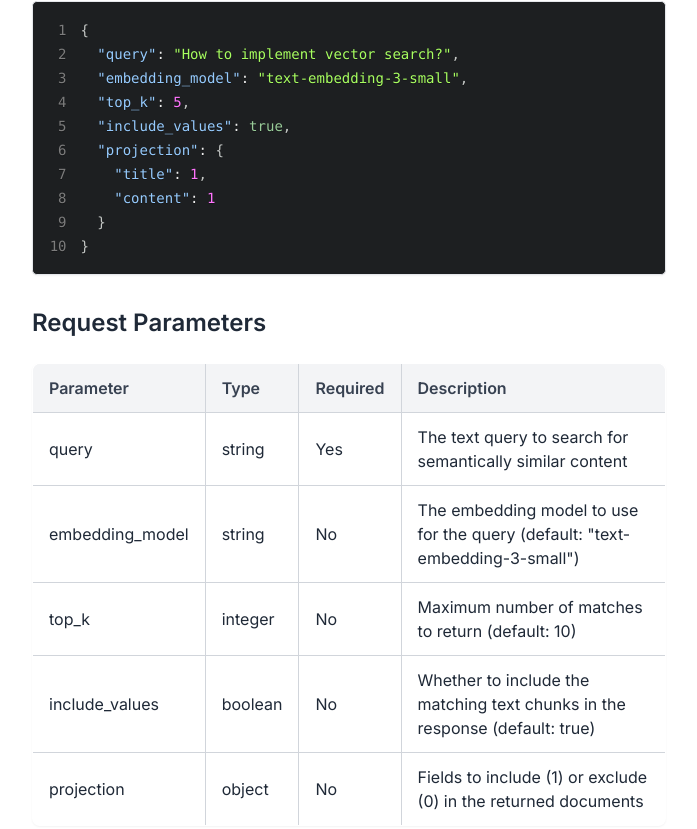
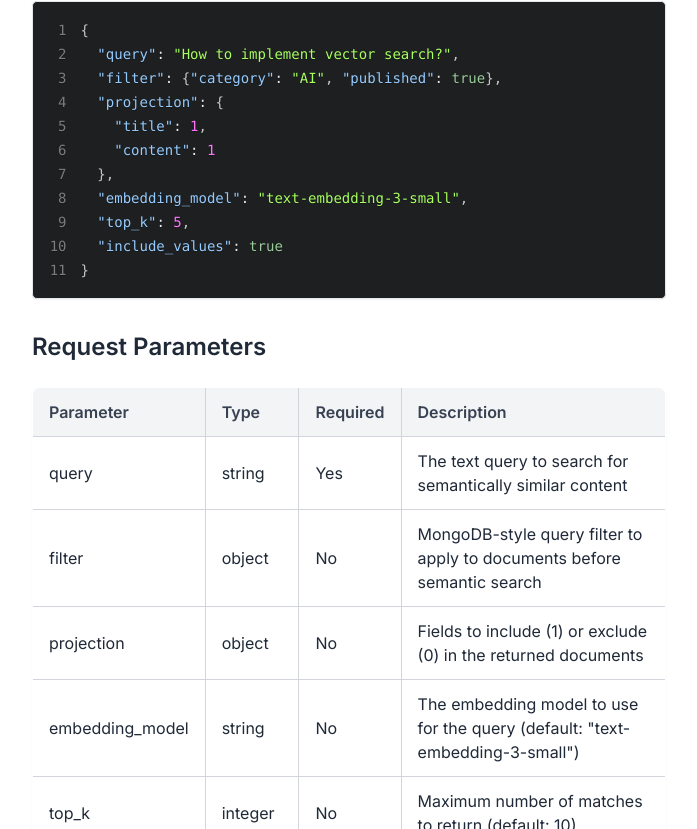
Before and after one commit to capydb/capydb-docs, a Next.js app: page /api-reference/documents/query in a window 1280 px wide. Shown: the part 851-1680 px from the top of the page, without its empty margins (313-1010 px from the left). Built offline with nearby package versions, Linux system fonts and the light colour scheme; no server answers.

Commit message:
Reflect query operation update

```diff
--- a/src/app/api-reference/documents/query/page.tsx
+++ b/src/app/api-reference/documents/query/page.tsx
@@ -42,13 +42,14 @@ export default function QueryDocumentsPage() {
         <SyntaxHighlighter language="json" style={atomDark} showLineNumbers>
           {`{
   "query": "How to implement vector search?",
-  "embedding_model": "text-embedding-3-small",
-  "top_k": 5,
-  "include_values": true,
+  "filter": {"category": "AI", "published": true},
   "projection": {
     "title": 1,
     "content": 1
-  }
+  },
+  "embedding_model": "text-embedding-3-small",
+  "top_k": 5,
+  "include_values": true
 }`}
         </SyntaxHighlighter>
 
@@ -71,6 +72,18 @@ export default function QueryDocumentsPage() {
               <td className="border border-gray-300 dark:border-gray-700 px-4 py-2">The text query to search for semantically similar content</td>
             </tr>
             <tr>
+              <td className="border border-gray-300 dark:border-gray-700 px-4 py-2">filter</td>
+              <td className="border border-gray-300 dark:border-gray-700 px-4 py-2">object</td>
+              <td className="border border-gray-300 dark:border-gray-700 px-4 py-2">No</td>
+              <td className="border border-gray-300 dark:border-gray-700 px-4 py-2">MongoDB-style query filter to apply to documents before semantic search</td>
+            </tr>
+            <tr>
+              <td className="border border-gray-300 dark:border-gray-700 px-4 py-2">projection</td>
+              <td className="border border-gray-300 dark:border-gray-700 px-4 py-2">object</td>
+              <td className="border border-gray-300 dark:border-gray-700 px-4 py-2">No</td>
+              <td className="border border-gray-300 dark:border-gray-700 px-4 py-2">Fields to include (1) or exclude (0) in the returned documents</td>
+            </tr>
+            <tr>
               <td className="border border-gray-300 dark:border-gray-700 px-4 py-2">embedding_model</td>
               <td className="border border-gray-300 dark:border-gray-700 px-4 py-2">string</td>
               <td className="border border-gray-300 dark:border-gray-700 px-4 py-2">No</td>
@@ -87,12 +100,6 @@ export default function QueryDocumentsPage() {
               <td className="border border-gray-300 dark:border-gray-700 px-4 py-2">boolean</td>
               <td className="border border-gray-300 dark:border-gray-700 px-4 py-2">No</td>
               <td className="border border-gray-300 dark:border-gray-700 px-4 py-2">Whether to include the matching text chunks in the response (default: true)</td>
-            </tr>
-            <tr>
-              <td className="border border-gray-300 dark:border-gray-700 px-4 py-2">projection</td>
-              <td className="border border-gray-300 dark:border-gray-700 px-4 py-2">object</td>
-              <td className="border border-gray-300 dark:border-gray-700 px-4 py-2">No</td>
-              <td className="border border-gray-300 dark:border-gray-700 px-4 py-2">Fields to include (1) or exclude (0) in the returned documents</td>
             </tr>
           </tbody>
         </table>
--- a/src/app/document/query/page.tsx
+++ b/src/app/document/query/page.tsx
@@ -36,22 +36,23 @@ export default function QueryPage() {
           <SyntaxHighlighter language="python" style={atomDark} showLineNumbers>
             {`query_text = "Software engineer with expertise in AI"
 
-response = collection.query(query)`}
+response = collection.query(query_text)`}
           </SyntaxHighlighter>
 
           <p>Alternatively, you can use an advanced query with optional parameters like so:</p>
 
           <SyntaxHighlighter language="python" style={atomDark} showLineNumbers>
             {`query_text = "Software engineer with expertise in AI"
-emb_model = "text-embedding-3-small" # Optional
-top_k = 3 # Optional
-include_values = True # Optional
+filter_dict = {"experience": {"$gte": 5}, "skills": {"$in": ["Python", "Machine Learning"]}} # Optional
 projection = {
     "mode": "include",
     "fields": ["name", "bio"]
 } # Optional
+emb_model = "text-embedding-3-small" # Optional
+top_k = 3 # Optional
+include_values = True # Optional
 
-response = collection.query(query, emb_model=emb_model, top_k=top_k, include_values=include_values, projection=projection)`}
+response = collection.query(query_text, filter_dict, projection, emb_model=emb_model, top_k=top_k, include_values=include_values)`}
           </SyntaxHighlighter>
         </LanguageContent>
 
@@ -64,26 +65,26 @@ response = collection.query(query, emb_model=emb_model, top_k=top_k, include_val
           <SyntaxHighlighter language="typescript" style={atomDark} showLineNumbers>
             {`const queryText = "Software engineer with expertise in AI";
 
-const response = collection.query(query);`}
+const response = collection.query(queryText);`}
           </SyntaxHighlighter>
 
           <p>Alternatively, you can use an advanced query with optional parameters like so:</p>
 
           <SyntaxHighlighter language="typescript" style={atomDark} showLineNumbers>
             {`const query = "Software engineer with expertise in AI";
-const embModel = "text-embedding-3-small"; // Optional
-const topK = 3; // Optional
-const includeValues = true; // Optional
+const filter = {experience: {$gte: 5}, skills: {$in: ["Python", "Machine Learning"]}}; // Optional
 const projection = {
   mode: "include",
   fields: ["name", "bio"],
 }; // Optional
+const embModel = "text-embedding-3-small"; // Optional
+const topK = 3; // Optional
+const includeValues = true; // Optional
 
-const response = collection.query(query, {
+const response = collection.query(query, filter, projection, {
   embModel,
   topK,
   includeValues,
-  projection,
 });`}
           </SyntaxHighlighter>
         </LanguageContent>
@@ -186,6 +187,22 @@ const response = collection.query(query, {
               <td className="border border-gray-300 dark:border-gray-700 px-4 py-2">string</td>
             </tr>
             <tr>
+              <td className="border border-gray-300 dark:border-gray-700 px-4 py-2"><strong>filter</strong> (optional)</td>
+              <td className="border border-gray-300 dark:border-gray-700 px-4 py-2">
+                MongoDB-style query filter to apply to documents before semantic search. This allows you to narrow down the documents that will be considered for semantic matching.
+              </td>
+              <td className="border border-gray-300 dark:border-gray-700 px-4 py-2">JSON object</td>
+            </tr>
+            <tr>
+              <td className="border border-gray-300 dark:border-gray-700 px-4 py-2"><strong>projection</strong> (optional)</td>
+              <td className="border border-gray-300 dark:border-gray-700 px-4 py-2">
+                Defines which fields to return in the response. The default value is <code>{`{ "mode": "exclude" }`}</code>.
+                Accepts a required <code>mode</code> (include or exclude) and an optional <code>fields</code> list.
+                See the table below for how different values of <code>projection</code> affect the response.
+              </td>
+              <td className="border border-gray-300 dark:border-gray-700 px-4 py-2">JSON object</td>
+            </tr>
+            <tr>
               <td className="border border-gray-300 dark:border-gray-700 px-4 py-2"><strong>emb_model</strong> (optional)</td>
               <td className="border border-gray-300 dark:border-gray-700 px-4 py-2">
                 The embedding model used for the query. Defaults to OpenAI's text-embedding-3-small.
@@ -212,15 +229,6 @@ const response = collection.query(query, {
                 of each matched chunk in the response.
               </td>
               <td className="border border-gray-300 dark:border-gray-700 px-4 py-2">boolean</td>
-            </tr>
-            <tr>
-              <td className="border border-gray-300 dark:border-gray-700 px-4 py-2"><strong>projection</strong> (optional)</td>
-              <td className="border border-gray-300 dark:border-gray-700 px-4 py-2">
-                Defines which fields to return in the response. The default value is <code>{`{ "mode": "exclude" }`}</code>.
-                Accepts a required <code>mode</code> (include or exclude) and an optional <code>fields</code> list.
-                See the table below for how different values of <code>projection</code> affect the response.
-              </td>
-              <td className="border border-gray-300 dark:border-gray-700 px-4 py-2">JSON object</td>
             </tr>
           </tbody>
         </table>
--- a/src/app/page.tsx
+++ b/src/app/page.tsx
@@ -170,8 +170,10 @@ main();`}
 
           <SyntaxHighlighter language="python" style={atomDark}>
             {`query = "Alice in a fantastical world"
+filter_dict = {"category": "fiction"} # Optional
+projection = {"mode": "include", "fields": ["title", "content"]} # Optional
 
-response = collection.query(query)`}
+response = collection.query(query, filter_dict, projection)`}
           </SyntaxHighlighter>
         </LanguageContent>
 
@@ -182,9 +184,11 @@ response = collection.query(query)`}
             {`async function main() {
   // Define the query
   const query = "Alice in a fantastical world";
+  const filter = {category: "fiction"}; // Optional
+  const projection = {mode: "include", fields: ["title", "content"]}; // Optional
 
   // Execute the query
-  const response = await collection.query(query);
+  const response = await collection.query(query, filter, projection);
 }
 
 main();`}
```
